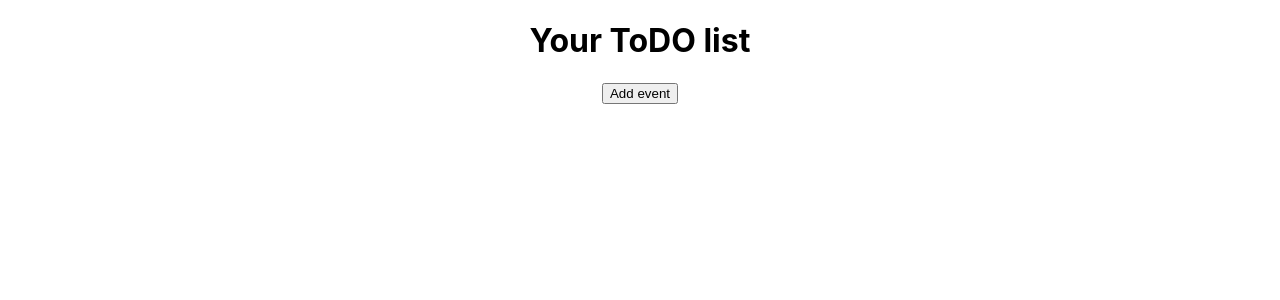
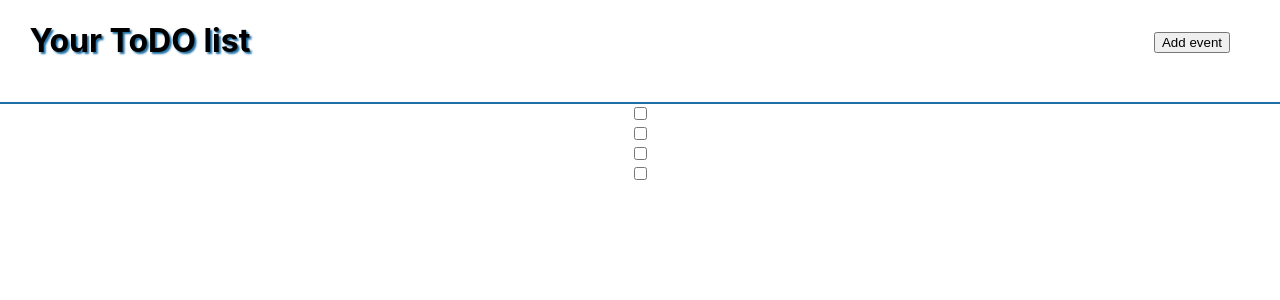
Before and after one commit to KirilDora/NewToDoList, a React (Create React App) app: page / in a window 1280 px wide. Shown: the top 300 px of the page. Built offline with nearby package versions, Linux system fonts and the light colour scheme.

Commit message:
It shows checkBox without text of Event

```diff
--- a/src/App.js
+++ b/src/App.js
@@ -1,4 +1,5 @@
 import './App.css';
+import Event from './Event/Event';
 import NavBar from './NavBar/NavBar';
 import ToDoList from './ToDoList/ToDoList';
 
--- a/src/Event/Event.js
+++ b/src/Event/Event.js
@@ -10,17 +10,12 @@ let events = [
 const Event = (props) => {
   return(
     <div>
-      <input type="checkbox" checked={props.checked}> </input>
+      <input type="checkbox" checked={props.checked} />
       <div>{props.text}</div>
     </div>
   )
 }
 
-export let convertEvents = () => {
-  return (
-    events.map(() => (<Event props={events}/>))
-  )
-}
-
+export let convertEvents = events.map(() => (<Event props={events}/>))
 
 export default Event;
--- a/src/NavBar/NavBar.js
+++ b/src/NavBar/NavBar.js
@@ -1,10 +1,10 @@
-
+import s from './NavBar.module.css'
 
 const NavBar = () => {
   return (
-    <div className = "nav-bar">
-      <h1>Your ToDO list</h1>
-      <button>Add event</button>
+    <div className = {s.navBar}>
+      <h1 className={s.phrase}>Your ToDO list</h1>
+      <button className={s.addButton}>Add event</button>
     </div>
   )
 }
--- /dev/null
+++ b/src/NavBar/NavBar.module.css
@@ -0,0 +1,15 @@
+.navBar{
+  border-bottom: 2px solid #1C6EA4;
+  padding-bottom: 20px;
+}
+
+.phrase{
+  text-shadow: 2px 2px 2px #1C6EA4;
+  margin-right: 1000px;
+}
+
+.addButton{
+  float: right;
+  margin-top: -50px;
+  margin-right: 50px
+}
--- a/src/ToDoList/ToDoList.js
+++ b/src/ToDoList/ToDoList.js
@@ -2,7 +2,7 @@ import Event, { convertEvents } from "../Event/Event";
 
 const ToDoList = () => {
   return(
-    convertEvents
+      convertEvents
   )
 }
 
```
